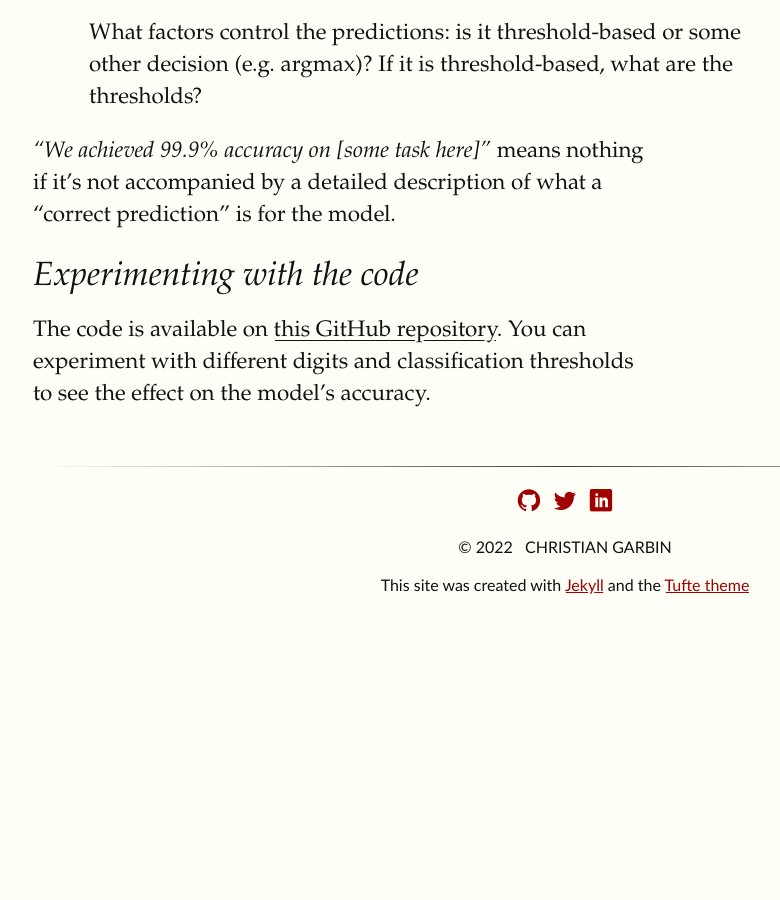
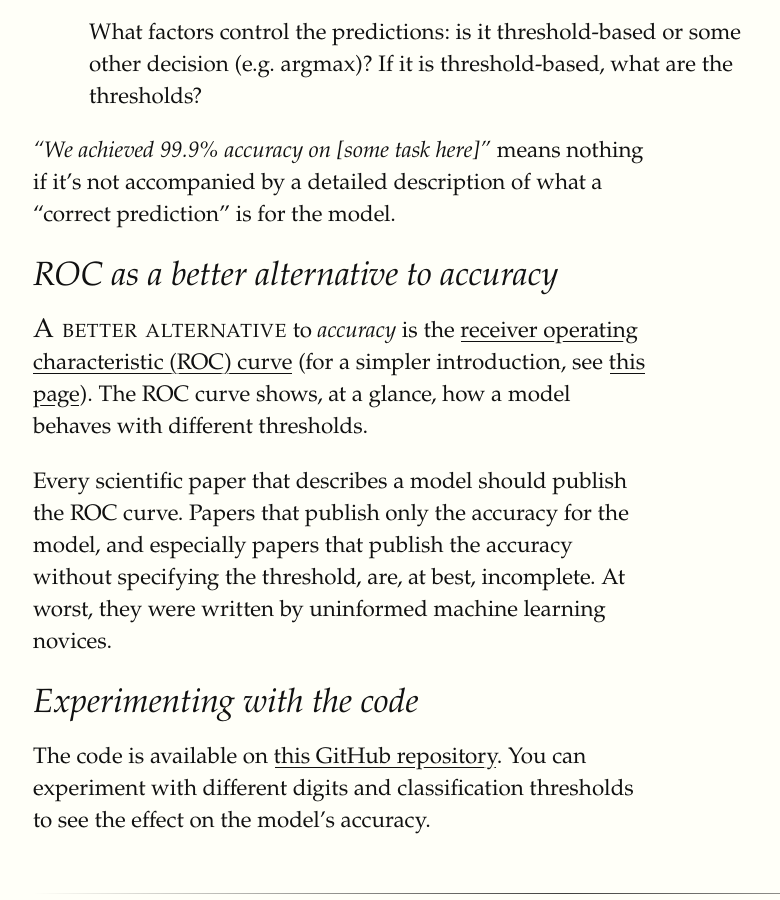
Before and after one commit to cgarbin/cgarbin.github.io, a Jekyll site: the page built from _posts/2021-03-21-decision-threshold-effect-on-accuracy.md, in a window 1280 px wide and 900 px high, scrolled down 7031 px. Shown: the whole window, without its empty margins (127-907 px from the left). Built offline with Jekyll 4.4.1, drawn with Linux system fonts in a browser that asks for light colours; some web fonts are replaced; formulas are drawn with MathJax 3; before the commit the page ends 7641 px from its top, so only the background shows below that.

Commit message:
Add ROC section

```diff
--- a/_posts/2021-03-21-decision-threshold-effect-on-accuracy.md
+++ b/_posts/2021-03-21-decision-threshold-effect-on-accuracy.md
@@ -133,6 +133,12 @@ was measured and not just accept published numbers_.
 _"We achieved 99.9% accuracy on [some task here]"_ means nothing if it's not accompanied by a
 detailed description of what a "correct prediction" is for the model.
 
+## ROC as a better alternative to accuracy
+
+{% newthought 'A better alternative' %} to _accuracy_ is the [receiver operating characteristic (ROC) curve](https://en.wikipedia.org/wiki/Receiver_operating_characteristic) (for a simpler introduction, see [this page](https://developers.google.com/machine-learning/crash-course/classification/roc-and-auc)). The ROC curve shows, at a glance, how a model behaves with different thresholds.
+
+Every scientific paper that describes a model should publish the ROC curve. Papers that publish only the accuracy for the model, and especially papers that publish the accuracy without specifying the threshold, are, at best, incomplete. At worst, they were written by uninformed machine learning novices.
+
 ## Experimenting with the code
 
 The code is available on [this GitHub repository](https://github.com/fau-masters-collected-works-cgarbin/decision-threshold-effect-on-accuracy). You can experiment with different digits and classification thresholds to see the effect on the model's accuracy.
```
